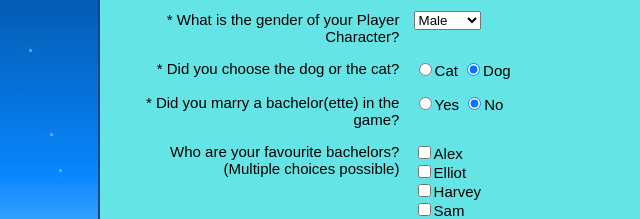
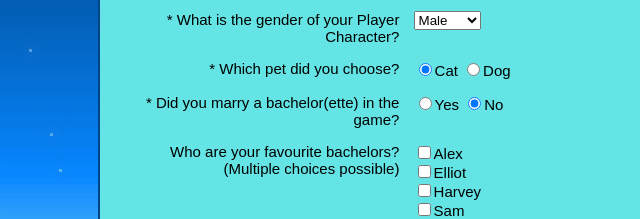
Before and after one commit to Wolfvogel/Wolfvogel.github.io, a plain HTML site: page SurveyForm.html in a window 1280 px wide. Shown: the part 257-476 px from the top of the page, 214-854 px from the left. Drawn offline with Linux system fonts and the light colour scheme.

Commit message:
Update SurveyForm.html

```diff
--- a/SurveyForm.html
+++ b/SurveyForm.html
@@ -99,11 +99,11 @@
     </div>
     <div class="row">
       <div class="rowLeft">
-        <label for="pet" id="radio-label">* Did you choose the dog or the cat?</label>
+        <label for="pet" id="radio-label">* Which pet did you choose?</label>
       </div>
       <div class="rowRight">
-        <label><input id="radio-cat" value="cat" type="radio" name="pet">Cat</label>
-        <label><input id="radio-dog" value="dog" type="radio" name="pet" checked>Dog</label>
+        <label><input id="radio-cat" value="cat" type="radio" name="pet" checked>Cat</label>
+        <label><input id="radio-dog" value="dog" type="radio" name="pet">Dog</label>
       </div>
     </div>
     <div class="row">
```
